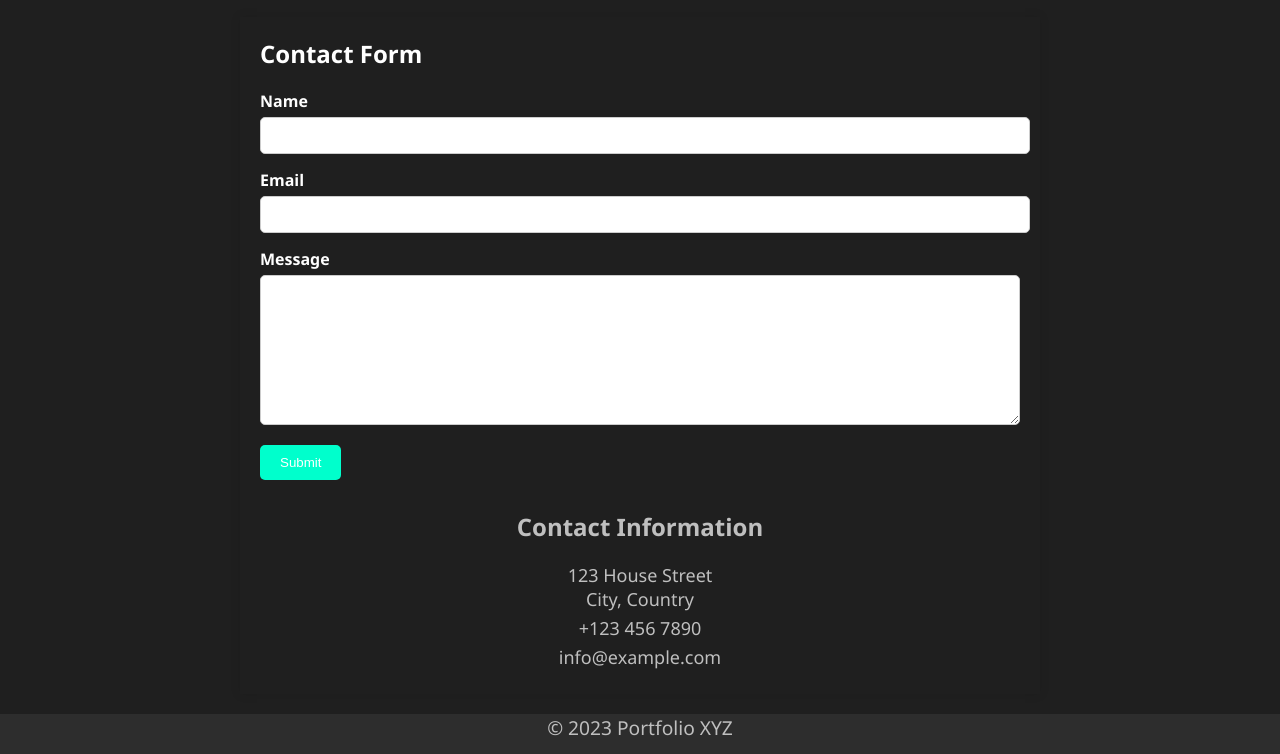
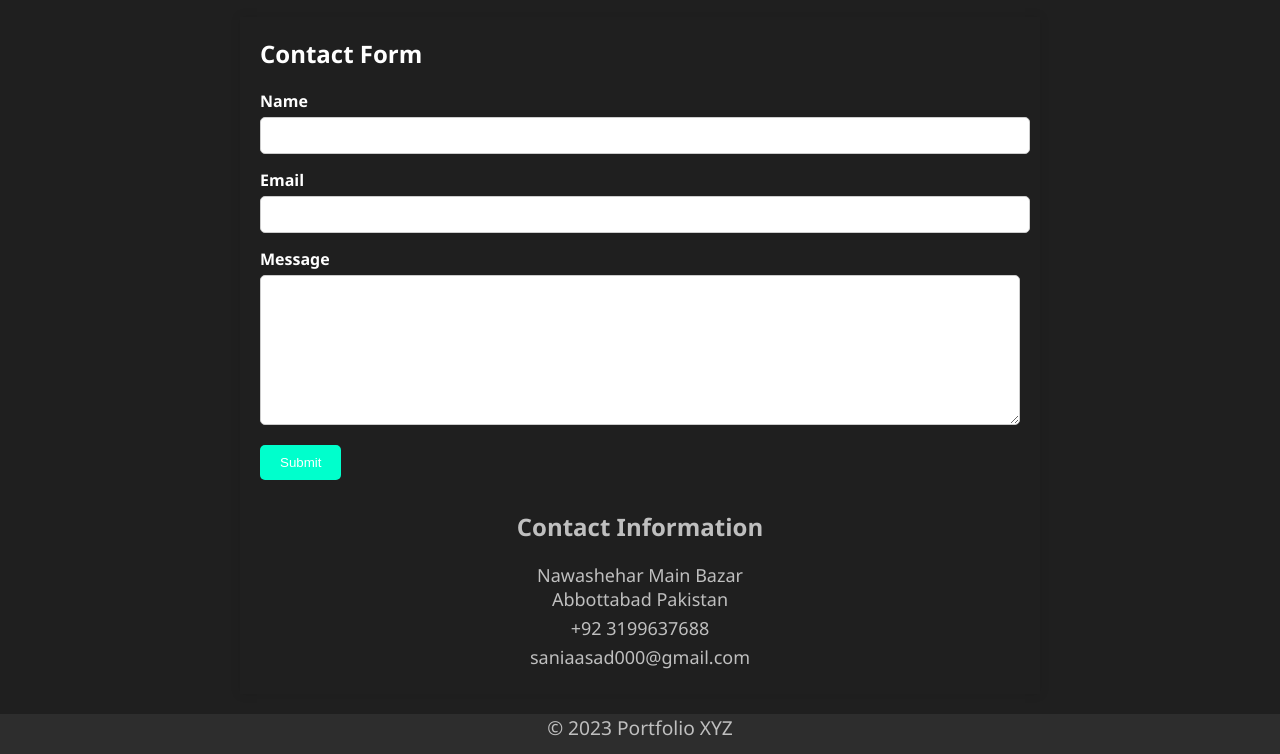
Before and after one commit to saniaasad/portfolio, a plain HTML site: page index.html in a window 1280 px wide. Shown: the part 3872-4626 px from the top of the page. Drawn offline with Linux system fonts and the light colour scheme.

Commit message:
init commit

```diff
--- a/index.html
+++ b/index.html
@@ -353,9 +353,9 @@ footer {
 
         <div class="contact-info">
             <h2>Contact Information</h2>
-            <p>123 House Street<br>City, Country</p>
-            <p>+123 456 7890</p>
-            <p>info@example.com</p>
+            <p>Nawashehar Main Bazar<br>Abbottabad Pakistan</p>
+            <p>+92 3199637688</p>
+            <p>saniaasad000@gmail.com</p>
         </div>
 
     </div>
```
